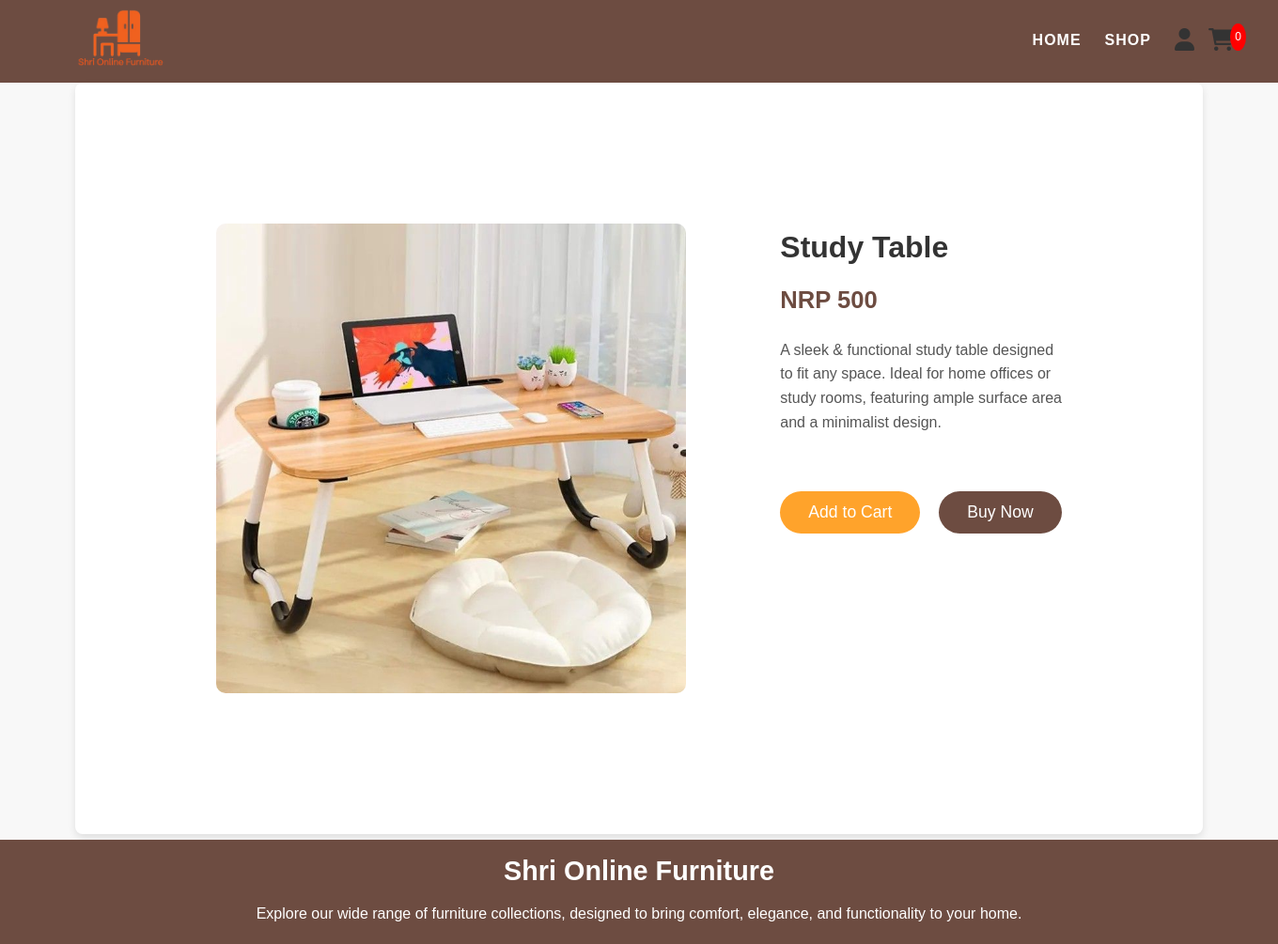
After one commit to satkrit22/Furniture-website, a PHP site: page /studytable.html in a window 1360 px wide. The commit adds this page. Shown: the whole page at 94% size. Run offline with PHP 8.4, Linux system fonts and the light colour scheme.

Commit message:
navigation bar

```diff
--- a/createtable.php
+++ b/createtable.php
@@ -8,7 +8,7 @@
 
     $query = "CREATE TABLE users(
     Id INT AUTO_INCREMENT PRIMARY KEY,
-    Name varchar(100) NOT NULL,,
+    Name varchar(100) NOT NULL,
     Email varchar(100) NOT NULL,
     password varchar(100) NOT NULL)";
 if(mysqli_query($conn,$query)){
--- a/css/main.css
+++ b/css/main.css
@@ -85,9 +85,8 @@ h1, h2, h3, h4{
 }
 .navbar-nav{
     display: none;
-    gap: 10px;
     align-items: center;
-    margin-left: -90px;
+    margin-left: -250px;
 }
 .account-info{
     display: -webkit-box;
--- /dev/null
+++ b/studytable.html
@@ -0,0 +1,366 @@
+<!DOCTYPE html>
+<html lang="en">
+<head>
+    <meta charset="UTF-8">
+    <meta name="viewport" content="width=device-width, initial-scale=1.0">
+    <title>Product Detail</title>
+
+    <!-- Add the Font Awesome CDN link here -->
+    <link href="https://cdnjs.cloudflare.com/ajax/libs/font-awesome/6.0.0-beta3/css/all.min.css" rel="stylesheet">
+
+    <style>
+        /* General Reset */
+        * {
+            margin: 0;
+            padding: 0;
+            box-sizing: border-box;
+        }
+
+        body {
+            font-family: 'Arial', sans-serif;
+            background-color: #f8f8f8;
+            color: #333;
+            line-height: 1.6;
+        }
+
+        /* Navbar styles */
+        nav {
+            background-color: #6d4c41;
+
+        }
+
+        .navbar {
+            display: flex;
+            justify-content: space-between;
+            align-items: center;
+        }
+
+        /* Logo styling */
+        .logo {
+            font-size: 1.8rem;
+            font-weight: bold;
+            color: #fff;
+            text-decoration: none;
+            display: flex;
+            align-items: center;
+        }
+
+        /* Logo Image */
+        .logo img {
+            max-height: 80px;  /* Adjust the height of the logo */
+            margin-right: 1000px;
+        }
+
+        .navbar-nav {
+            display: flex;
+            list-style: none;
+            padding-left: 0;
+            gap: 20px; /* Added gap between Home and Shop */
+            margin-left: -100px;
+        }
+
+        .nav-item {
+            margin: 0 15px;
+            margin-left: -10px;
+        }
+
+        .nav-link {
+            text-decoration: none;
+            color: #fff;
+            text-transform: uppercase;
+            font-weight: bold;
+            letter-spacing: 1px;
+        }
+
+        .container {
+            max-width: 1200px;
+            margin: 0 auto;
+            padding: 20px;
+        }
+
+        /* Navbar alignment for icons */
+        .nav-icons {
+            display: flex;
+            align-items: center;
+            gap: 20px; /* Adjust the gap between icons */
+        }
+
+        .cart-container {
+            position: relative;
+        }
+
+        .cart-container span {
+            position: absolute;
+            top: -5px;
+            right: -10px;
+            background-color: red;
+            color: white;
+            padding: 5px;
+            border-radius: 50%;
+            font-size: 12px;
+        }
+
+        /* Product Section */
+        .sproduct {
+            background-color: #fff;
+            padding: 150px;
+            border-radius: 8px;
+            box-shadow: 0 4px 8px rgba(0, 0, 0, 0.1);
+        }
+
+        .sproduct .row {
+            display: flex;
+            justify-content: space-between;
+            align-items: flex-start;
+        }
+.col-lg-5 img {
+    width: 100%;
+    height: auto;
+    border-radius: 10px;
+    display: block;
+}
+
+.col-lg-5 {
+    max-width: 500px;
+    overflow: hidden;
+}
+
+        .col-lg-6 {
+            text-align: left;
+            max-width: 600px;
+        }
+
+        .sproduct h3 {
+            font-size: 2rem;
+            font-weight: bold;
+            margin-bottom: 10px;
+        }
+
+        .sproduct h2 {
+            font-size: 1.6rem;
+            color: #6d4c41;
+            margin-bottom: 20px;
+        }
+
+        .sproduct select {
+            padding: 10px;
+            font-size: 1rem;
+            border: 1px solid #ccc;
+            border-radius: 4px;
+            width: auto;
+            margin-top: 10px;
+        }
+
+        .button-container {
+            margin-top: 20px;
+            display: flex;
+            gap: 20px;
+        }
+
+        .cart-btn, .buy-btn {
+            padding: 12px 30px;
+            font-size: 1.1rem;
+            color: #fff;
+            border: none;
+            border-radius: 25px;
+            cursor: pointer;
+            transition: background-color 0.3s;
+        }
+
+        .cart-btn {
+            background-color: #ffa32b;
+        }
+
+        .cart-btn:hover {
+            background-color: #e68a1b;
+        }
+
+        .buy-btn {
+            background-color: #6d4c41;
+        }
+
+        .buy-btn:hover {
+            background-color: #5a3d2e;
+        }
+
+        footer {
+            background-color: #6d4c41;
+            color: white;
+            padding: 10px;
+            text-align: center;
+            margin-top: 6px;
+        }
+
+        footer h3 {
+            margin-bottom: 10px;
+            font-size: 1.8rem;
+        }
+
+        footer p {
+            margin-bottom: 10px;
+        }
+
+        footer .social-links {
+            list-style: none;
+            display: flex;
+            justify-content: center;
+        }
+
+        footer .social-links li {
+            margin: 0 10px;
+        }
+
+        footer .social-links a {
+            color: white;
+            font-size: 20px;
+            text-decoration: none;
+        }
+
+        footer .social-links a:hover {
+            color: #ffa32b;
+        }
+        .product-description {
+    font-size: 1rem;
+    color: #555;
+    margin-top: 10px;
+    margin-bottom: 15px;
+    line-height: 1.6;
+}
+
+
+    </style>
+</head>
+<body>
+
+      <!-- navbar -->
+      <nav class = "navbar bg-brown flex">
+
+        <li style="list-style-type: none;margin-left: 5% ;margin-right: 1000px;">
+            <img src="images/shri_online_furniture-removebg-preview.png" alt="Logo" style="height: 80px; width: auto;">
+        </li>
+        <div class = "container flex">
+
+
+
+            <!-- main navigation list -->
+            <div class = "navbar-collapse flex">
+                <!-- nav list -->
+                <ul class = "navbar-nav text-uppercase">
+                    <li class="nav-item">
+                        <a href="home.html" class="nav-link"
+                           onmouseover="this.style.color='#ffb74d'"
+                           onmouseout="this.style.color=''"
+                           onmousedown="this.style.color='#ffb74d'"
+                           onmouseup="this.style.color=''">
+                            <span class="nav-link-text">home</span>
+                        </a>
+                    </li>
+
+                   <li class = "nav-item">
+                        <a href = "shop.html" class = "nav-link "
+                        onmouseover="this.style.color='#ffb74d'"
+                           onmouseout="this.style.color=''"
+                           onmousedown="this.style.color='#ffb74d'"
+                           onmouseup="this.style.color=''">
+                            <span class = "nav-link-text">Shop</span>
+                        </a>
+                    </li>
+
+                    <li class = "nav-item">
+                        <div class="nav-icons" style="display: flex; ">
+                         <!-- User Icon -->
+                         <a href="signup.html" style="margin-right: 20px; text-decoration: none;">
+                             <i class="fa fa-user" style="font-size: 24px; color: #333;"></i>
+                         </a>
+                     </li>
+                     <li class="nav-item">
+                        <div class="cart-container" style="display: flex; margin-left: -30px;">
+                            <a href="cart.html" style="text-decoration: none;">
+                                <i class="fa fa-shopping-cart" style="font-size: 24px; color: #333;"></i>
+                            </a>
+                            <!-- Cart Counter -->
+                            <span id="cart-count" style="position: absolute; top: -5px; right: -10px; background-color: red; color: white; padding: 5px; border-radius: 50%; font-size: 12px;">0</span>
+                        </div>
+                     </li>
+                </ul>
+
+                   <!-- account icons -->
+
+
+                    <!-- Cart Icon -->
+
+                </div>
+                <!-- end of nav list -->
+
+
+                <!-- end of account icons -->
+            </div>
+            <!-- end of main navigation list -->
+        </div>
+    </nav>
+    <!-- end of navbar -->
+
+    <!-- Product Section -->
+    <!-- Product Section -->
+<section class="container sproduct my-10 pt-10">
+    <div class="row mt-5 d-flex align-items-start">
+        <!-- Product Image -->
+        <div class="col-lg-5 col-md-12 col-12">
+            <img src="images/small study table.jpg" alt="Study Table">
+        </div>
+
+        <!-- Product Details -->
+        <div class="col-lg-6 col-md-12 col-12">
+            <h3>Study Table</h3>
+            <h2>NRP 500</h2>
+            <!-- A sleek and functional study table <br> designed to fit any space. <br>
+            Ideal for home offices or study rooms,
+            featuring ample surface area and a minimalist design. <br>
+             -->
+            <p class="product-description"> A  sleek & functional study table designed <br> to fit any space.  Ideal for home offices or <br> study rooms,
+                featuring ample surface area <br> and a minimalist design.</p> <br>
+            <!-- Buy Now and Add to Cart Buttons -->
+            <div class="button-container">
+                <button class="cart-btn" onclick="addToCart('Study Table', 'NRP 500')">Add to Cart</button>
+
+                <button class="buy-btn" onclick="buyNow('Study Table', 'NRP 500')">Buy Now</button>
+            </div>
+        </div>
+    </div>
+</section>
+
+
+    <!-- Footer -->
+    <footer>
+        <div class="footer-content py grid text-center">
+            <div class="footer-item">
+                <h3>Shri Online Furniture</h3>
+                <p>Explore our wide range of furniture collections, designed to bring comfort, elegance, and functionality to your home.</p>
+                <!-- <ul class="social-links flex">
+                    <li><a href="#"><i class="fab fa-facebook-f"></i></a></li>
+                    <li><a href="#"><i class="fab fa-instagram"></i></a></li>
+                    <li><a href="#"><i class="fab fa-twitter"></i></a></li>
+                    <li><a href="#"><i class="fab fa-pinterest"></i></a></li>
+                </ul> -->
+            </div>
+        </div>
+    </footer>
+
+    <script>
+        function addToCart(itemName, itemPrice) {
+            let cartItems = JSON.parse(localStorage.getItem('cartItems')) || [];
+            cartItems.push({ name: itemName, price: itemPrice });
+            localStorage.setItem('cartItems', JSON.stringify(cartItems));
+            updateCartCount();
+        }
+        function updateCartCount() {
+            let cartItems = JSON.parse(localStorage.getItem('cartItems')) || [];
+            document.getElementById('cart-count').textContent = cartItems.length;
+        }
+        window.onload = function() {
+            updateCartCount();
+        }
+    </script>
+
+</body>
+</html>
```
Also changed, not shown: css/shop.css (+4 -3 lines), home.html (+2 -36 lines), shop.html (+5 -9 lines).
